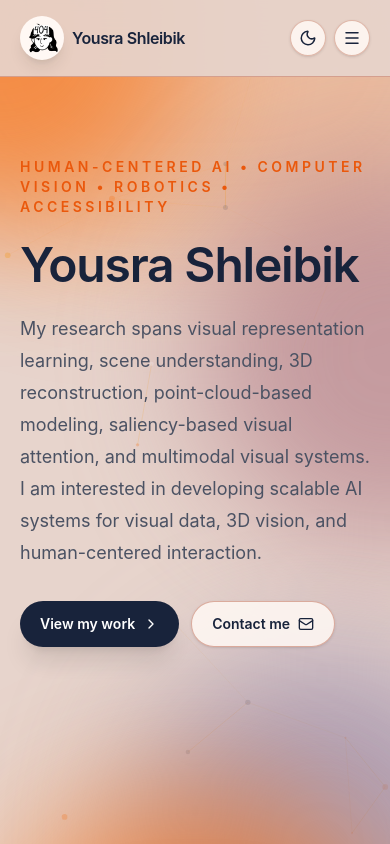
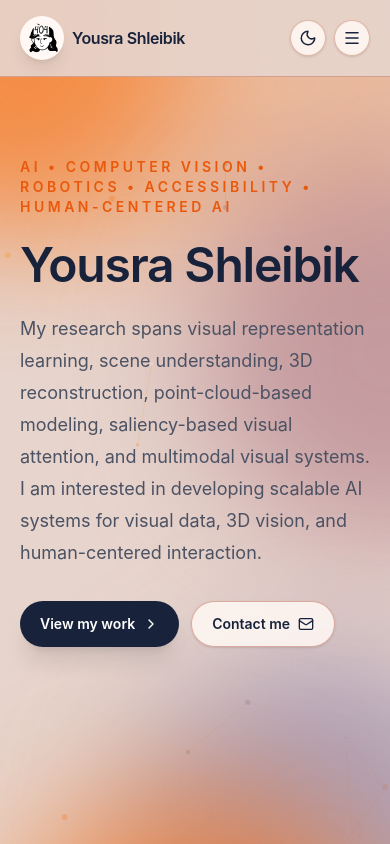
Before and after one commit to YousraShleibik/YousraShleibik.github.io, a React (Vite) app: page / in a window 390 px wide. Shown: the top 844 px of the page. Built offline with nearby package versions, Linux system fonts and the light colour scheme.

Commit message:
edited the layout photo

```diff
--- a/src/App.jsx
+++ b/src/App.jsx
@@ -502,7 +502,7 @@ export default function PersonalWebsite() {
 
 <div className="mb-6">
   <p className="theme-eyebrow text-sm font-semibold uppercase tracking-[0.25em] dark:text-orange-300">
-    Human-centered AI • Computer Vision • Robotics • Accessibility
+   AI • Computer Vision • Robotics • Accessibility • Human-centered AI
   </p>
 
 </div>
@@ -545,7 +545,7 @@ export default function PersonalWebsite() {
   <img
     src="/images/about.jpg"
     alt="Yousra Shleibik"
-    className="relative z-10 w-[22rem] object-contain drop-shadow-2xl sm:w-[26rem] lg:w-[30rem] rounded-full"
+    className="relative z-10 w-[22rem] object-contain drop-shadow-2xl sm:w-[20rem] lg:w-[25rem] rounded-full"
   />
 
   <div className="theme-pill absolute bottom-8 left-1/2 z-20 -translate-x-1/2 rounded-full px-5 py-2 text-sm font-semibold shadow-sm backdrop-blur dark:border-orange-900/40 dark:bg-stone-900/60 dark:text-stone-200">
```
